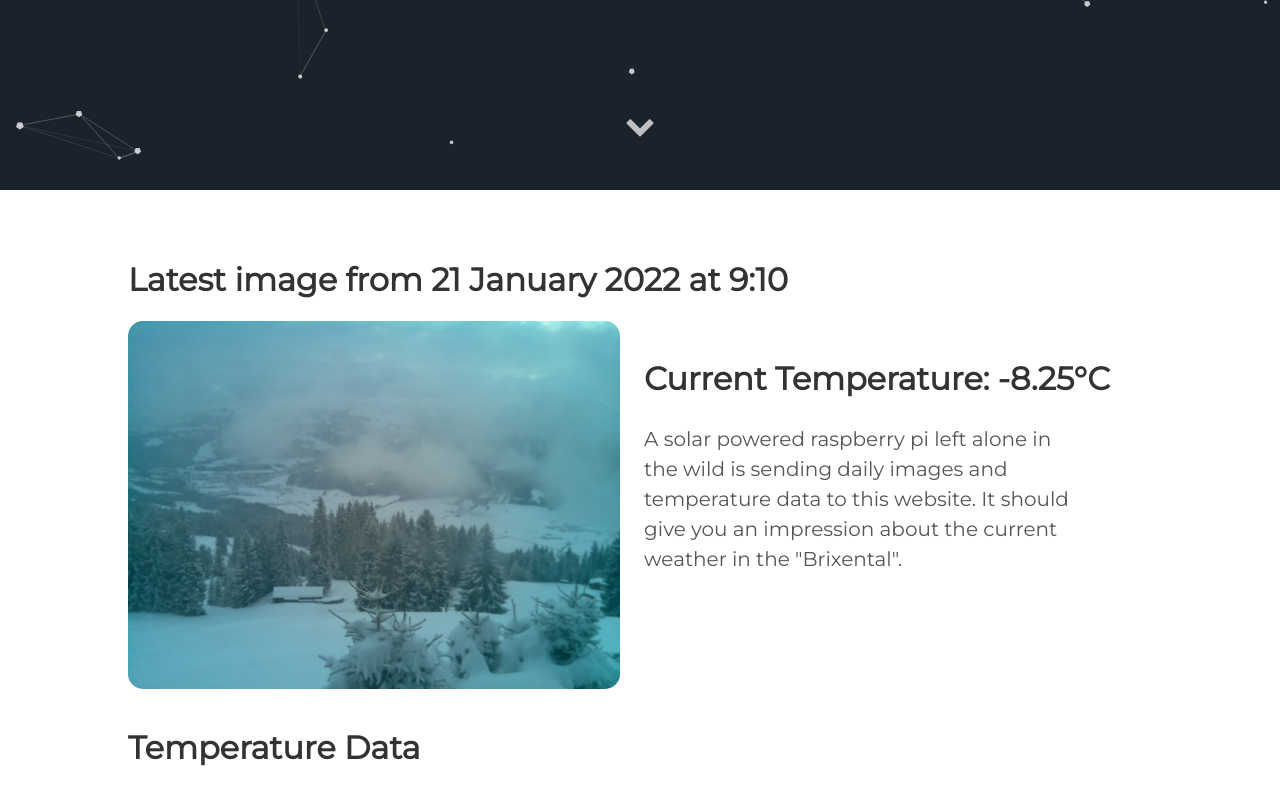
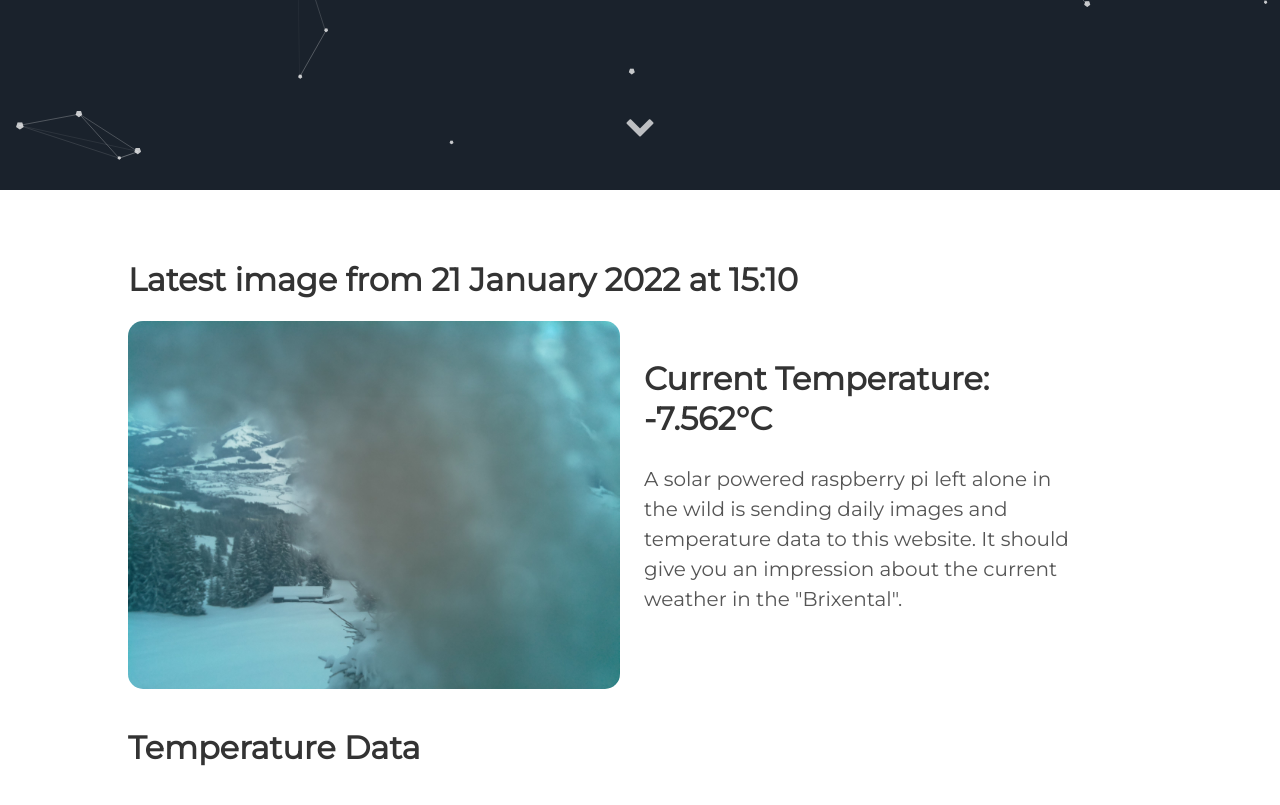
Before and after one commit to vektorious/vektorious.github.io, a Jekyll site: the page built from resources/huette.md, in a window 1280 px wide and 900 px high, scrolled down 710 px. Shown: the top 805 px of the window. Built offline with Jekyll 4.4.1, drawn with Linux system fonts in a browser that asks for light colours.

Commit message:
I'm a bot beep boop

```diff
--- a/resources/huette.md
+++ b/resources/huette.md
@@ -6,13 +6,13 @@ image: '/assets/img/'
 description: 'Live image from the Austrian alps'
 twitter_text: ' '
 ---
-## Latest image from 21 January 2022 at  9:10
+## Latest image from 21 January 2022 at 15:10
 <div class="huette">
   <div class="huette-image">
     <img src="{{ "/assets/img/huette.jpg" | prepend: site.baseurl }}">
   </div>
   <div class="huette-text">
-        <h2>Current Temperature: -8.25°C</h2>
+        <h2>Current Temperature: -7.562°C</h2>
         <p>A solar powered raspberry pi left alone in the wild is sending daily images and temperature data to this website. It should give you an impression about the current weather in the "Brixental".</p>
 
   </div>
```
Also changed, not shown: rpi-script/2022-01-21_150934.txt (renamed from rpi-script/2022-01-21_090932.txt, +5 -5 lines), rpi-script/huette.md (+2 -2 lines), assets/img/huette.jpg, assets/img/temp_plot.png, rpi-script/temp_plot.png, 1 other file.
